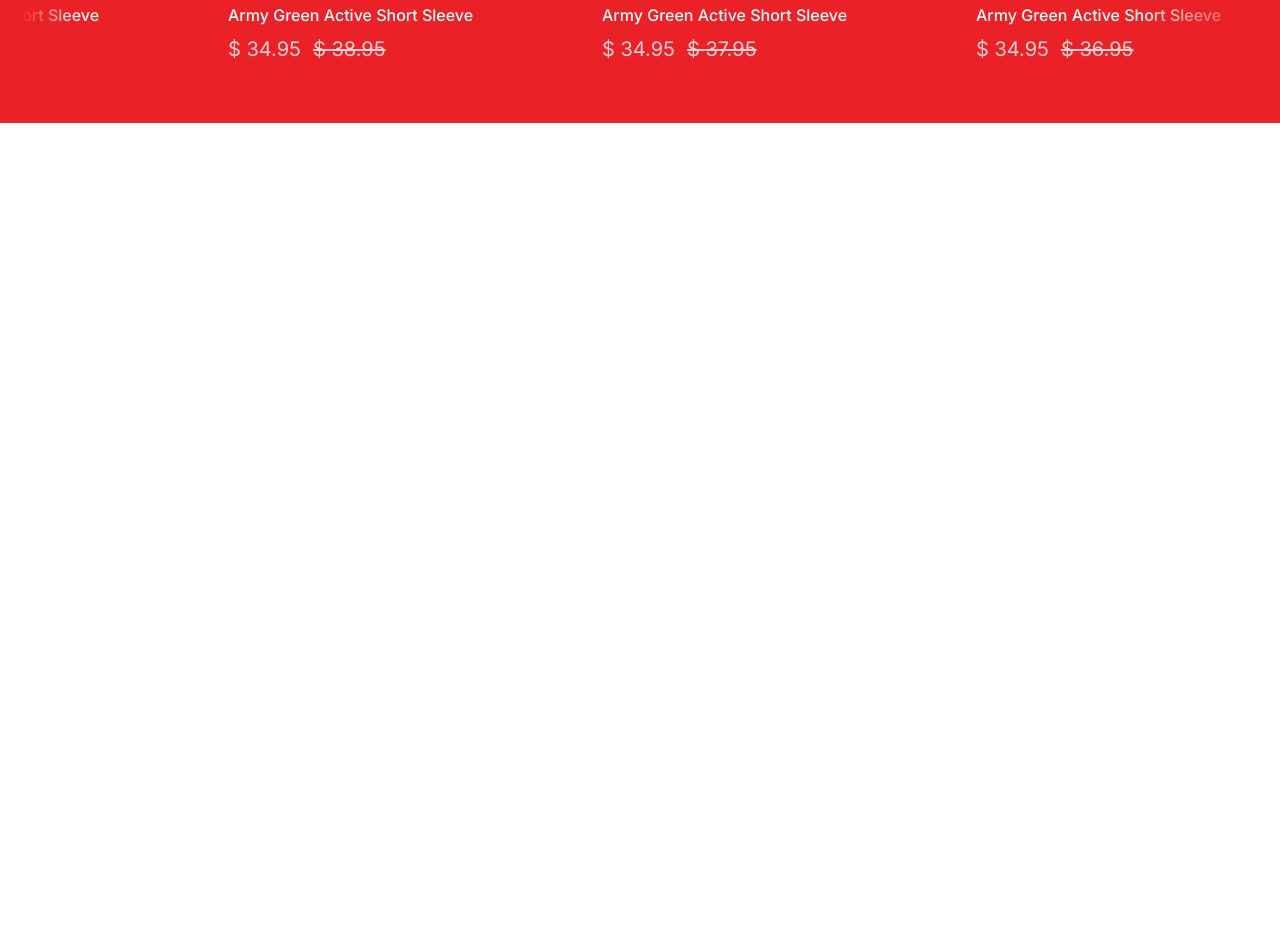
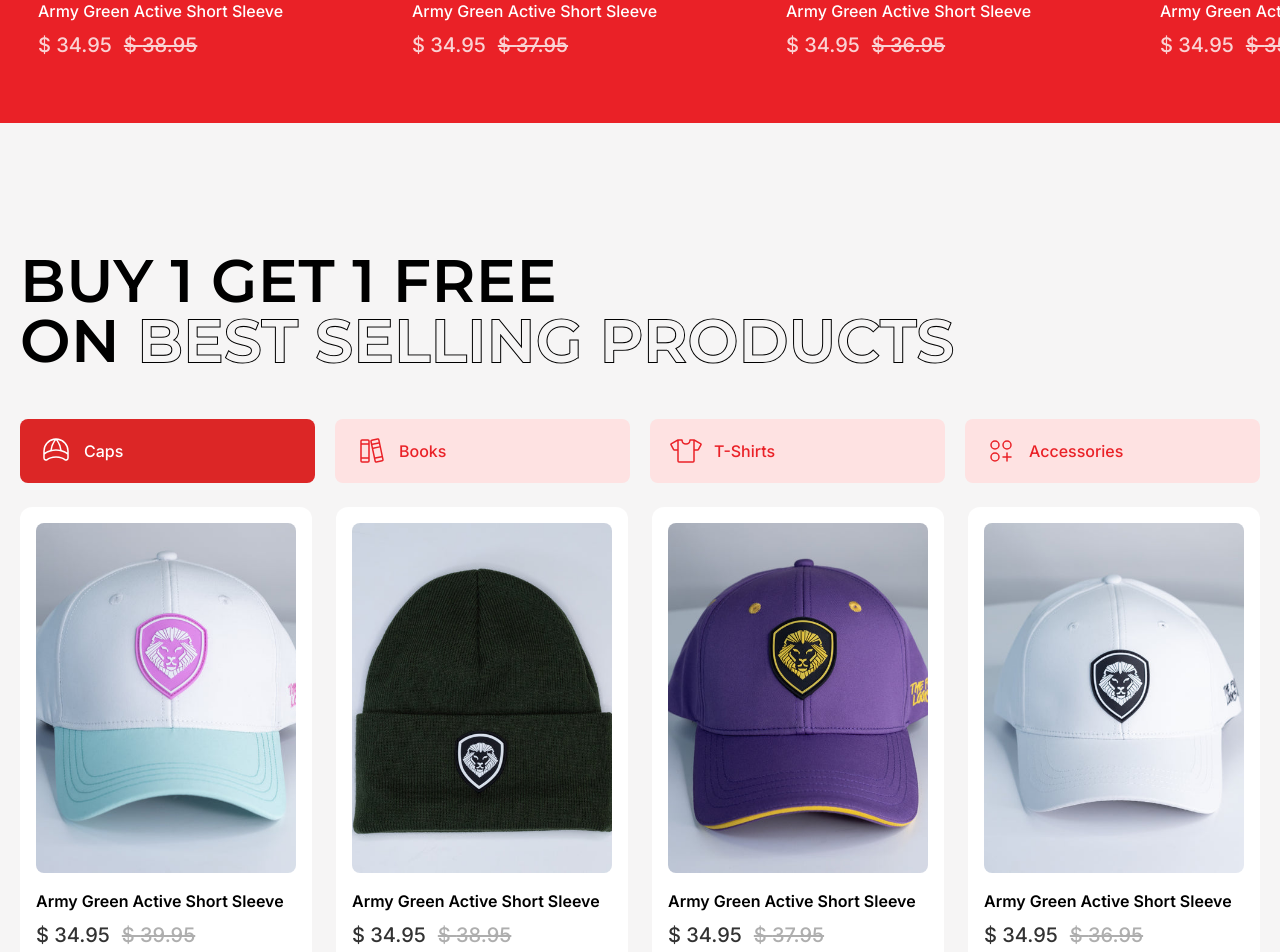
Before and after one commit to NH-Shohan/VTMERCH, a Next.js app: page / in a window 1280 px wide. Shown: the part 760-1712 px from the top of the page. Before the commit the page ends 883 px from the top, so only its background shows below. Built offline with nearby package versions, Linux system fonts and the light colour scheme.

Commit message:
product cards added and hero section updated UI

```diff
--- a/src/app/globals.css
+++ b/src/app/globals.css
@@ -8,8 +8,14 @@
   --black: #000000;
   --black-background: #111111;
   --white: #ffffff;
-  --white-background: #f5f5f5;
+  --white-background: #f6f5f5;
   --gray: #9b9b9b;
+}
+
+.text-stroke {
+  -webkit-text-stroke: 2px var(--black);
+  -webkit-text-fill-color: var(--white-background);
+  paint-order: stroke fill;
 }
 
 h3 {
--- a/src/app/page.js
+++ b/src/app/page.js
@@ -1,9 +1,11 @@
 import Hero from "@/components/Hero/Hero";
+import Products from "@/components/Products/Products";
 
 export default function Home() {
   return (
     <main>
       <Hero />
+      <Products />
     </main>
   );
 }
--- a/src/components/Hero/Hero.jsx
+++ b/src/components/Hero/Hero.jsx
@@ -1,6 +1,6 @@
 "use client";
 
-import shirts from "@/data/shirt.js";
+import products from "@/data/product.js";
 import { useEffect, useRef, useState } from "react";
 import HeroCards from "./HeroCards";
 import NavBar from "./NavBar";
@@ -8,24 +8,26 @@ import NavBar from "./NavBar";
 const Hero = () => {
   const scrollRef = useRef(null);
   const [isHovered, setIsHovered] = useState(false);
-  const [scrollPosition, setScrollPosition] = useState(0);
+  const [scrollPosition, setScrollPosition] = useState(12);
 
   useEffect(() => {
     const scrollContainer = scrollRef.current;
-    let scrollSpeed = 0.5;
+    let scrollSpeed = 1;
     let requestId;
 
     const animateScroll = () => {
       if (!isHovered) {
         setScrollPosition((prevScrollPosition) => {
+          const containerWidth = scrollContainer.scrollWidth;
           const newScrollPosition = prevScrollPosition - scrollSpeed;
-          const maxScrollPosition = scrollContainer.scrollWidth / 2;
 
-          scrollContainer.style.transform = `translateX(${newScrollPosition}px)`;
-
-          return newScrollPosition <= -maxScrollPosition
-            ? 0
-            : newScrollPosition;
+          if (Math.abs(newScrollPosition) >= containerWidth / 2) {
+            scrollContainer.style.transform = `translateX(0px)`;
+            return 12;
+          } else {
+            scrollContainer.style.transform = `translateX(${newScrollPosition}px)`;
+            return newScrollPosition;
+          }
         });
       }
       requestId = requestAnimationFrame(animateScroll);
@@ -37,32 +39,35 @@ const Hero = () => {
   }, [isHovered]);
 
   return (
-    <section className="bg-primary text-white p-5">
-      <div className="container mx-auto py-10">
+    <section className="bg-primary text-white sm:p-5 lg:p-0">
+      <div className="container mx-auto pb-10 pt-16">
         <NavBar />
 
-        <p className="opacity-40 text-[10vw] sm:text-[10vw] lg:text-[6vw] leading-[120%] tracking-[1px] font-[family-name:var(--font-act-of-rejection)] mt-20 sm:mt-10 md:mt-20 lg:mt-28 xl:mt-32 text-nowrap">
+        <p className="opacity-40 text-[8vw] sm:text-[10vw] lg:text-[6vw] leading-[120%] tracking-[1px] font-[family-name:var(--font-act-of-rejection)] mt-20 sm:mt-10 md:mt-20 lg:mt-28 xl:mt-32 text-nowrap">
           future looks bright!
         </p>
       </div>
 
       {/* Cards section */}
       <div
-        className="relative -mt-[5%] mb-10 overflow-hidden [mask-image:linear-gradient(to_right,transparent,white_5%,white_90%,transparent)]"
+        className="relative -mt-[5%] pb-16 overflow-hidden"
         onMouseEnter={() => setIsHovered(true)}
         onMouseLeave={() => setIsHovered(false)}
       >
         <div
           ref={scrollRef}
-          className="flex gap-6 whitespace-nowrap"
+          className="flex gap-6"
           style={{
             display: "inline-flex",
             transform: `translateX(${scrollPosition}px)`,
           }}
         >
-          {shirts.concat(shirts).map((shirt, index) => (
-            <HeroCards key={index} shirt={shirt} />
-          ))}
+          {products
+            .filter((product) => product.category === "shirt")
+            .concat(products.filter((product) => product.category === "shirt"))
+            .map((product, index) => (
+              <HeroCards key={index} product={product} />
+            ))}
         </div>
       </div>
     </section>
--- a/src/components/Hero/HeroCards.jsx
+++ b/src/components/Hero/HeroCards.jsx
@@ -1,22 +1,22 @@
 import Image from "next/image";
 
-const HeroCards = ({ shirt, index }) => {
+const HeroCards = ({ product, index }) => {
   return (
     <div key={index}>
       <div className="relative w-[350px] h-[400px] overflow-hidden rounded-xl">
         <Image
           className="object-cover w-full h-full"
-          src={shirt.image}
-          alt={shirt.title}
+          src={product.image}
+          alt={product.title}
           fill
           priority
           sizes="(max-width: 768px) 100vw, (max-width: 1200px) 50vw, 33vw"
         />
       </div>
-      <p className="font-medium mt-4 mb-2">{shirt.title}</p>
-      <div className="flex items-center gap-3 opacity-80 text-xl">
-        <p>$ {shirt.price}</p>
-        <p className="line-through">$ {shirt.discountPrice}</p>
+      <p className="font-medium mt-4 mb-2">{product.title}</p>
+      <div className="flex items-center gap-3 opacity-80 text-xl font-medium">
+        <p>$ {product.price}</p>
+        <p className="line-through">$ {product.discountPrice}</p>
       </div>
     </div>
   );
--- a/src/components/Hero/NavBar.jsx
+++ b/src/components/Hero/NavBar.jsx
@@ -9,7 +9,7 @@ const NavBar = () => {
   const handleNavClose = () => setNavOpen(false);
 
   return (
-    <nav className="flex justify-between">
+    <nav className="flex justify-between items-center">
       <div className="flex items-center gap-2">
         <Image
           className="aspect-square h-[6.5vw] w-auto"
@@ -18,7 +18,7 @@ const NavBar = () => {
           width={115}
           height={115}
         />
-        <h3 className="font-semibold sm:font-semibol md:font-bold lg:font-extrabold text-[5.8vw] tracking-widest sm:tracking-widest md:tracking-[12px]">
+        <h3 className="font-semibold sm:font-semibol md:font-bold lg:font-extrabold text-[5.8vw] tracking-widest sm:tracking-widest md:tracking-[12px] leading-none">
           VTMERCH
         </h3>
       </div>
@@ -43,7 +43,7 @@ const NavBar = () => {
         onMouseLeave={handleNavClose}
       >
         <p
-          className={`font-[family-name:var(--font-act-of-rejection)] text-9xl transition-all duration-500 ${
+          className={`font-[family-name:var(--font-act-of-rejection)] text-9xl transition-all duration-500 pointer-events-none ${
             navOpen ? "scale-100" : "scale-50"
           }`}
         >
--- /dev/null
+++ b/src/components/Products/Products.jsx
@@ -0,0 +1,91 @@
+"use client";
+
+import products from "@/data/product";
+import {
+  BaseballCap,
+  Books,
+  CirclesThreePlus,
+  TShirt,
+} from "@phosphor-icons/react";
+import { useState } from "react";
+import ProductsCards from "./ProductsCards";
+
+const Products = () => {
+  const [filteredProducts, setFilteredProducts] = useState(
+    products.filter((product) => product.category.toLowerCase() === "cap")
+  );
+  const [activeCategory, setActiveCategory] = useState("cap");
+
+  const filterProducts = (category) => {
+    setFilteredProducts(
+      products.filter(
+        (product) => product.category.toLowerCase() === category.toLowerCase()
+      )
+    );
+    setActiveCategory(category);
+  };
+
+  return (
+    <div className="bg-white-background">
+      <div className="container mx-auto px-5 py-10 md:py-32">
+        <h3 className="font-semibold uppercase text-4xl sm:text-4xl md:text-5xl lg:text-6xl">
+          Buy 1 get 1 Free <br /> on{" "}
+          <span className="text-stroke">best selling products</span>
+        </h3>
+
+        <div className="grid grid-cols-2 sm:grid-cols-2 md:grid-cols-4 gap-3 md:gap-5 mt-12 mb-6">
+          <Button
+            onClick={() => filterProducts("cap")}
+            active={activeCategory === "cap"}
+            icon={<BaseballCap size={32} weight="light" />}
+          >
+            Caps
+          </Button>
+          <Button
+            onClick={() => filterProducts("book")}
+            active={activeCategory === "book"}
+            icon={<Books size={32} weight="light" />}
+          >
+            Books
+          </Button>
+          <Button
+            onClick={() => filterProducts("shirt")}
+            active={activeCategory === "shirt"}
+            icon={<TShirt size={32} weight="light" />}
+          >
+            T-Shirts
+          </Button>
+          <Button
+            onClick={() => filterProducts("accessories")}
+            active={activeCategory === "accessories"}
+            icon={<CirclesThreePlus size={32} weight="light" />}
+          >
+            Accessories
+          </Button>
+        </div>
+
+        <div className="grid grid-cols-1 sm:grid-cols-2 md:grid-cols-3 lg:grid-cols-4 gap-6">
+          {filteredProducts.map((product, index) => (
+            <ProductsCards key={index} product={product} />
+          ))}
+        </div>
+      </div>
+    </div>
+  );
+};
+
+export default Products;
+
+export const Button = ({ children, onClick, active, icon }) => {
+  return (
+    <button
+      onClick={onClick}
+      className={`flex items-center gap-3 rounded-lg bg-red-100 text-primary font-medium px-5 py-4 transition-all duration-200 hover:bg-red-200 ${
+        active && "bg-red-600 hover:bg-red-600 text-white"
+      }`}
+    >
+      {icon}
+      {children}
+    </button>
+  );
+};
--- /dev/null
+++ b/src/components/Products/ProductsCards.jsx
@@ -0,0 +1,40 @@
+import Image from "next/image";
+
+const ProductsCards = ({ product, index }) => {
+  return (
+    <div key={index} className="bg-white p-4 rounded-xl">
+      <div
+        className={`relative w-full overflow-hidden rounded-lg group/image ${
+          product.price ? "h-[350px]" : "h-[450px]"
+        }`}
+      >
+        <div className="absolute top-0 left-0 w-full h-full bg-neutral-950/40 z-40 scale-0 group-hover/image:scale-100 transition-all duration-200">
+          <div className="z-50 flex items-center justify-center h-full text-white text-center">
+            <p className="border-2 border-white w-32 bg-neutral-950/70 aspect-square flex items-center justify-center rounded-full  cursor-pointer">
+              View <br /> Product
+            </p>
+          </div>
+        </div>
+        <Image
+          className={`object-cover w-auto h-auto group-hover/image:scale-110 transition-all duration-200`}
+          src={product.image}
+          alt={product.title}
+          fill
+          priority
+          sizes="(max-width: 768px) 100vw, (max-width: 1200px) 50vw, 33vw"
+        />
+      </div>
+      {product.price && (
+        <>
+          <p className="font-semibold mt-4 mb-2">{product.title}</p>
+          <div className="flex items-center gap-3 opacity-80 text-xl font-medium">
+            <p>$ {product.price}</p>
+            <p className="line-through text-gray">$ {product.discountPrice}</p>
+          </div>
+        </>
+      )}
+    </div>
+  );
+};
+
+export default ProductsCards;
--- /dev/null
+++ b/src/data/product.js
@@ -0,0 +1,122 @@
+const products = [
+  {
+    title: "Army Green Active Short Sleeve",
+    image: "/assets/img/product1.jpeg",
+    price: 34.95,
+    discountPrice: 39.95,
+    category: "cap",
+  },
+  {
+    title: "Army Green Active Short Sleeve",
+    image: "/assets/img/product2.jpeg",
+    price: 34.95,
+    discountPrice: 38.95,
+    category: "cap",
+  },
+  {
+    title: "Army Green Active Short Sleeve",
+    image: "/assets/img/product3.jpeg",
+    price: 34.95,
+    discountPrice: 37.95,
+    category: "cap",
+  },
+  {
+    title: "Army Green Active Short Sleeve",
+    image: "/assets/img/product4.jpeg",
+    price: 34.95,
+    discountPrice: 36.95,
+    category: "cap",
+  },
+  {
+    title: "Army Green Active Short Sleeve",
+    image: "/assets/img/product5.jpeg",
+    price: 34.95,
+    discountPrice: 35.95,
+    category: "accessories",
+  },
+  {
+    title: "Army Green Active Short Sleeve",
+    image: "/assets/img/product6.jpeg",
+    price: 34.95,
+    discountPrice: 34.95,
+    category: "accessories",
+  },
+  {
+    title: "Army Green Active Short Sleeve",
+    image: "/assets/img/product7.png",
+    price: 34.95,
+    discountPrice: 34.95,
+    category: "accessories",
+  },
+  {
+    title: "Army Green Active Short Sleeve",
+    image: "/assets/img/product8.png",
+    price: 34.95,
+    discountPrice: 34.95,
+    category: "accessories",
+  },
+  {
+    title: "Army Green Active Short Sleeve",
+    image: "/assets/img/shirt1.png",
+    price: 34.95,
+    discountPrice: 39.95,
+    category: "shirt",
+  },
+  {
+    title: "Army Green Active Short Sleeve",
+    image: "/assets/img/shirt2.png",
+    price: 34.95,
+    discountPrice: 38.95,
+    category: "shirt",
+  },
+  {
+    title: "Army Green Active Short Sleeve",
+    image: "/assets/img/shirt3.jpeg",
+    price: 34.95,
+    discountPrice: 37.95,
+    category: "shirt",
+  },
+  {
+    title: "Army Green Active Short Sleeve",
+    image: "/assets/img/shirt4.png",
+    price: 34.95,
+    discountPrice: 36.95,
+    category: "shirt",
+  },
+  {
+    title: "Army Green Active Short Sleeve",
+    image: "/assets/img/shirt5.jpeg",
+    price: 34.95,
+    discountPrice: 35.95,
+    category: "shirt",
+  },
+  {
+    title: "Army Green Active Short Sleeve",
+    image: "/assets/img/shirt6.jpeg",
+    price: 34.95,
+    discountPrice: 34.95,
+    category: "shirt",
+  },
+  {
+    title: "Army Green Active Short Sleeve",
+    image: "/assets/img/book1.png",
+    category: "book",
+  },
+  {
+    title: "Army Green Active Short Sleeve",
+    image: "/assets/img/book2.png",
+    category: "book",
+  },
+  {
+    title: "Army Green Active Short Sleeve",
+    image: "/assets/img/book3.png",
+    category: "book",
+  },
+  {
+    title: "Army Green Active Short Sleeve",
+    image: "/assets/img/book4.png",
+    category: "book",
+  },
+];
+
+export default products;
--- a/src/data/shirt.js
+++ /dev/null
@@ -1,40 +0,0 @@
-const shirts = [
-  {
-    title: "Army Green Active Short Sleeve",
-    image: "/assets/img/shirt1.png",
-    price: 34.95,
-    discountPrice: 39.95,
-  },
-  {
-    title: "Army Green Active Short Sleeve",
-    image: "/assets/img/shirt2.png",
-    price: 34.95,
-    discountPrice: 38.95,
-  },
-  {
-    title: "Army Green Active Short Sleeve",
-    image: "/assets/img/shirt3.jpeg",
-    price: 34.95,
-    discountPrice: 37.95,
-  },
-  {
-    title: "Army Green Active Short Sleeve",
-    image: "/assets/img/shirt4.png",
-    price: 34.95,
-    discountPrice: 36.95,
-  },
-  {
-    title: "Army Green Active Short Sleeve",
-    image: "/assets/img/shirt5.jpeg",
-    price: 34.95,
-    discountPrice: 35.95,
-  },
-  {
-    title: "Army Green Active Short Sleeve",
-    image: "/assets/img/shirt6.jpeg",
-    price: 34.95,
-    discountPrice: 34.95,
-  },
-];
-
-export default shirts;
--- a/tailwind.config.js
+++ b/tailwind.config.js
@@ -10,9 +10,9 @@ module.exports = {
       colors: {
         primary: "var(--primary)",
         black: "var(--black)",
-        blackBackground: "var(--black-background)",
+        "black-background": "var(--black-background)",
         white: "var(--white)",
-        whiteBackground: "var(--white-background)",
+        "white-background": "var(--white-background)",
         gray: "var(--gray)",
       },
     },
```
Also changed, not shown: package.json (+6 -5 lines), public/assets/img/book4.png (added), 1 other file (tests, documents, lock files or other folders).
